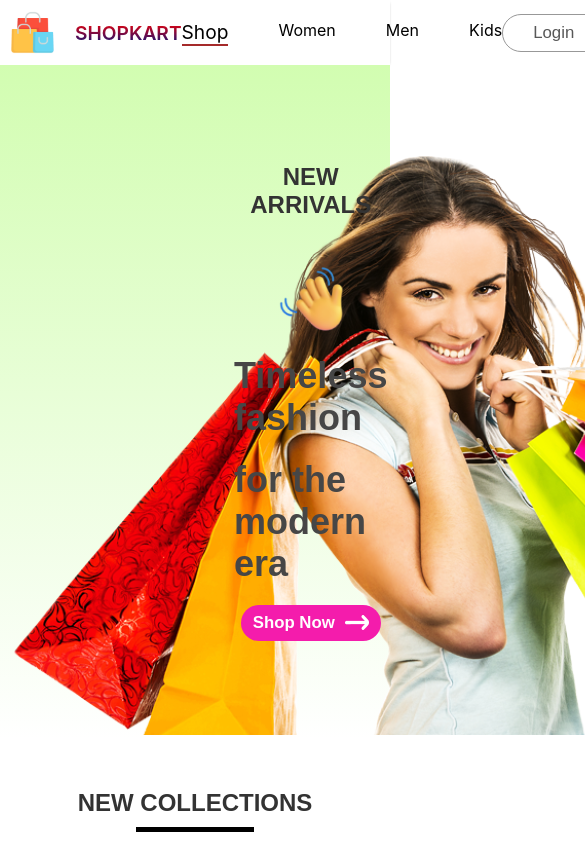
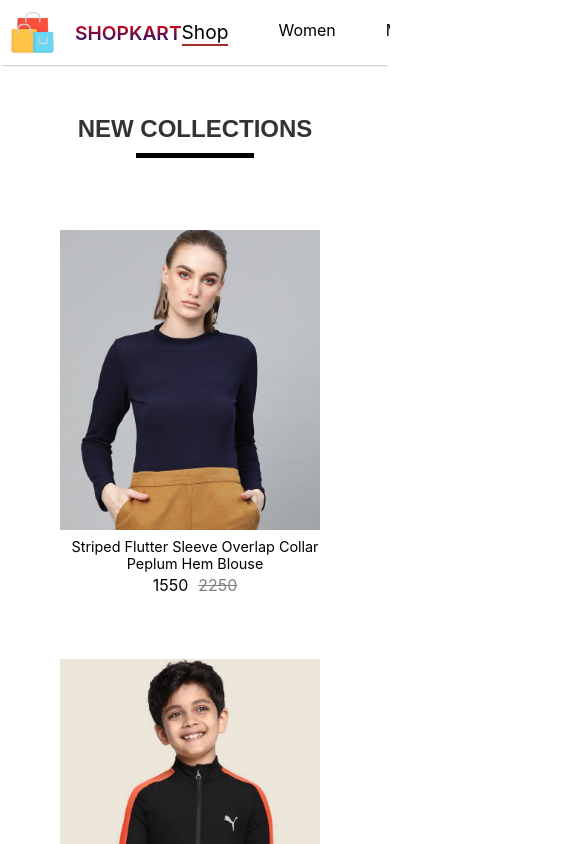
Before and after one commit to vsaidivya/Shop_kart, a React (Create React App) app: page / in a window 390 px wide. Shown: the top 844 px of the page, 585 px wide, since content can reach past the window. Built offline with nearby package versions, Linux system fonts and the light colour scheme.

Commit message:
Update Hero.css

```diff
--- a/src/Components/Hero/Hero.css
+++ b/src/Components/Hero/Hero.css
@@ -1,39 +1,45 @@
-*{
+* {
     margin: 0;
   }
 
-.hero{
+  body, html {
+    overflow-x: hidden;
+  }
+
+  .hero {
+    width: 100vw;
     display: flex;
     justify-content: space-around;
     background: linear-gradient(to bottom, rgb(210, 253, 177), rgb(255, 255, 255));
+    overflow-x: hidden;
   }
 
-.hero-left{
-    width :60%;
+  .hero-left {
+    width: 60%;
   }
 
-.hero-right{
+  .hero-right {
     display: flex;
     flex-direction: column;
     align-items: center;
     justify-content: center;
     margin-right: 100px;
-    gap:20px;
+    gap: 20px;
   }
 
-.hero-img{
+  .hero-img {
     object-fit: cover;
   }
 
-.hero-right > img{
+  .hero-right > img {
     width: 4.5em;
     height: auto;
   }
 
-.hero-right > p{
-    font-size:2.25em;
-    font-family:Arial, Helvetica, sans-serif;
-    font-weight:bold;
+  .hero-right > p {
+    font-size: 2.25em;
+    font-family: Arial, Helvetica, sans-serif;
+    font-weight: bold;
     color: rgb(70, 70, 70);
   }
 
@@ -54,15 +60,8 @@
     line-height: 1;
   }
 
-
-/* @media screen and (max-width: 900px) {
-    .hero-right {
+  @media (max-width: 850px) {
+    .hero{
         display: none;
     }
-
-    .hero-img{
-        object-fit: cover;
-        overflow-x: hidden;
-        overflow: hidden;
   }
-} */
```
Lines whose indentation alone changed are shown as unchanged.
